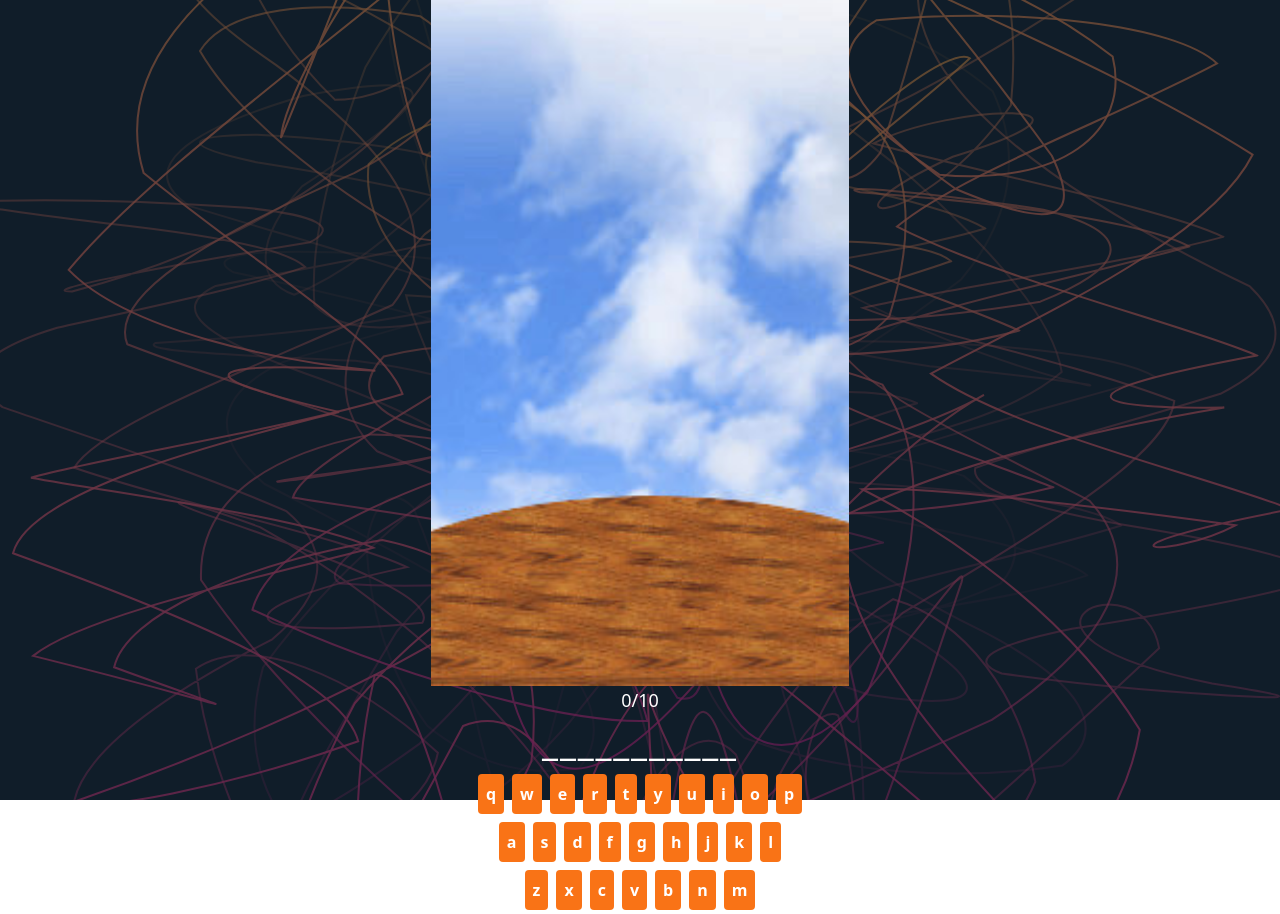
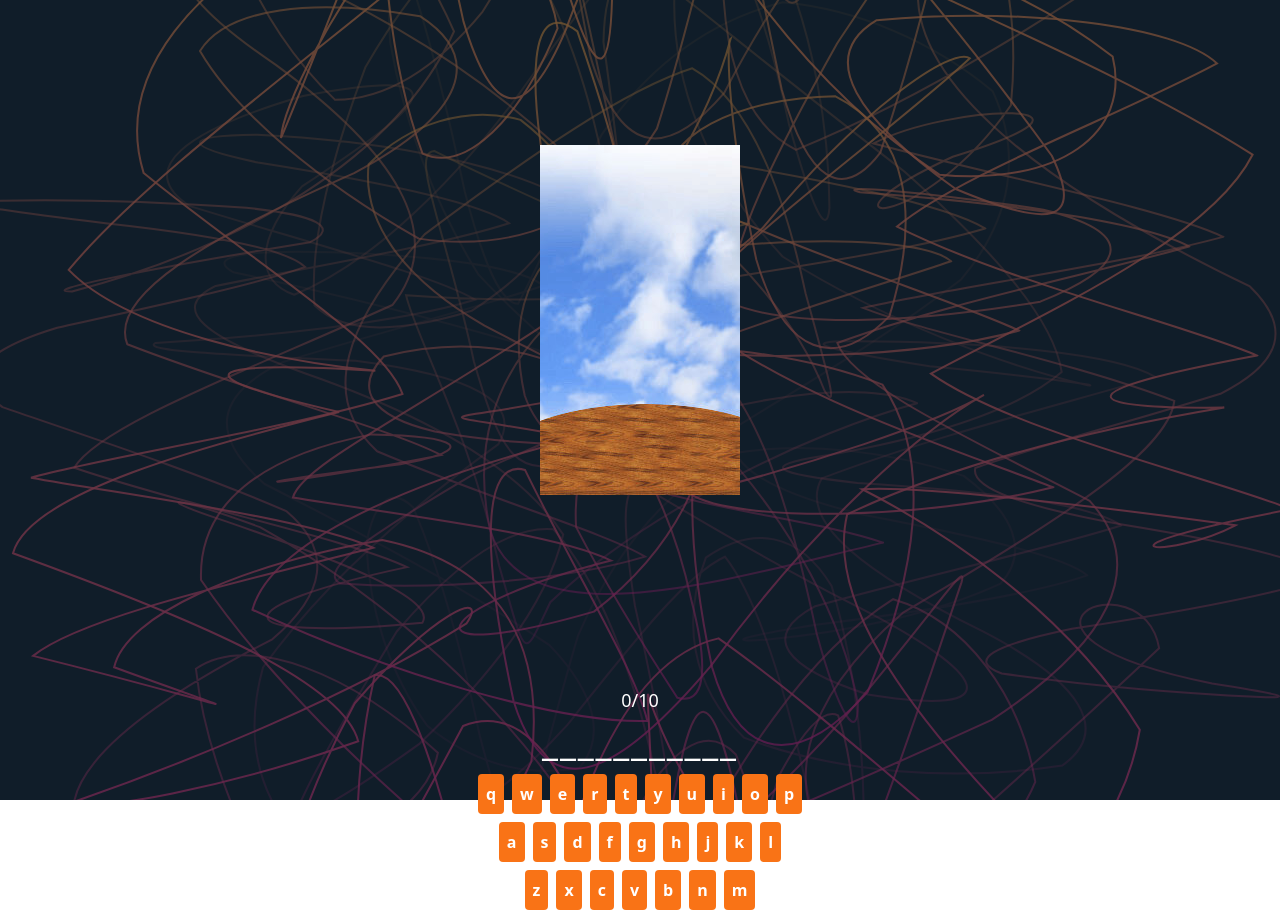
Before and after one commit to mai-soup/hangman, a React (Vite) app: page / in a window 1280 px wide. Built offline with nearby package versions, Linux system fonts and the light colour scheme.

Commit message:
fix title being cut off

```diff
--- a/src/App.jsx
+++ b/src/App.jsx
@@ -2,10 +2,7 @@ import Hangman from "./Hangman";
 
 function App() {
   return (
-    <div className="container mx-auto px-3 text-center flex flex-col items-center h-screen justify-center bg-[#191117]/60">
-      <h1 className="text-6xl mb-2 text-[#FFB703] font-bold text-shadow shadow-[#fb8500]">
-        Hangman
-      </h1>
+    <div className="container flex items-center justify-center mx-auto px-3 text-center h-screen bg-[#191117]/60">
       <Hangman />
     </div>
   );
--- a/src/Hangman.jsx
+++ b/src/Hangman.jsx
@@ -57,10 +57,13 @@ const Hangman = ({ maxMistakes = 10 }) => {
   const won = answer === guess.join("");
   return (
     <div className="flex flex-col justify-center h-4/5 w-full sm:w-4/5 lg:w-1/3">
+      <h1 className="text-6xl mb-2 text-[#FFB703] font-bold text-shadow shadow-[#fb8500]">
+        Hangman
+      </h1>
       <img
         src={imgs[wrongGuesses]}
         alt={`${wrongGuesses}/${maxMistakes}`}
-        className="shrink"
+        className="shrink object-scale-down h-auto"
       />
       <p className="text-white text-lg">
         {wrongGuesses}/{maxMistakes}
```
